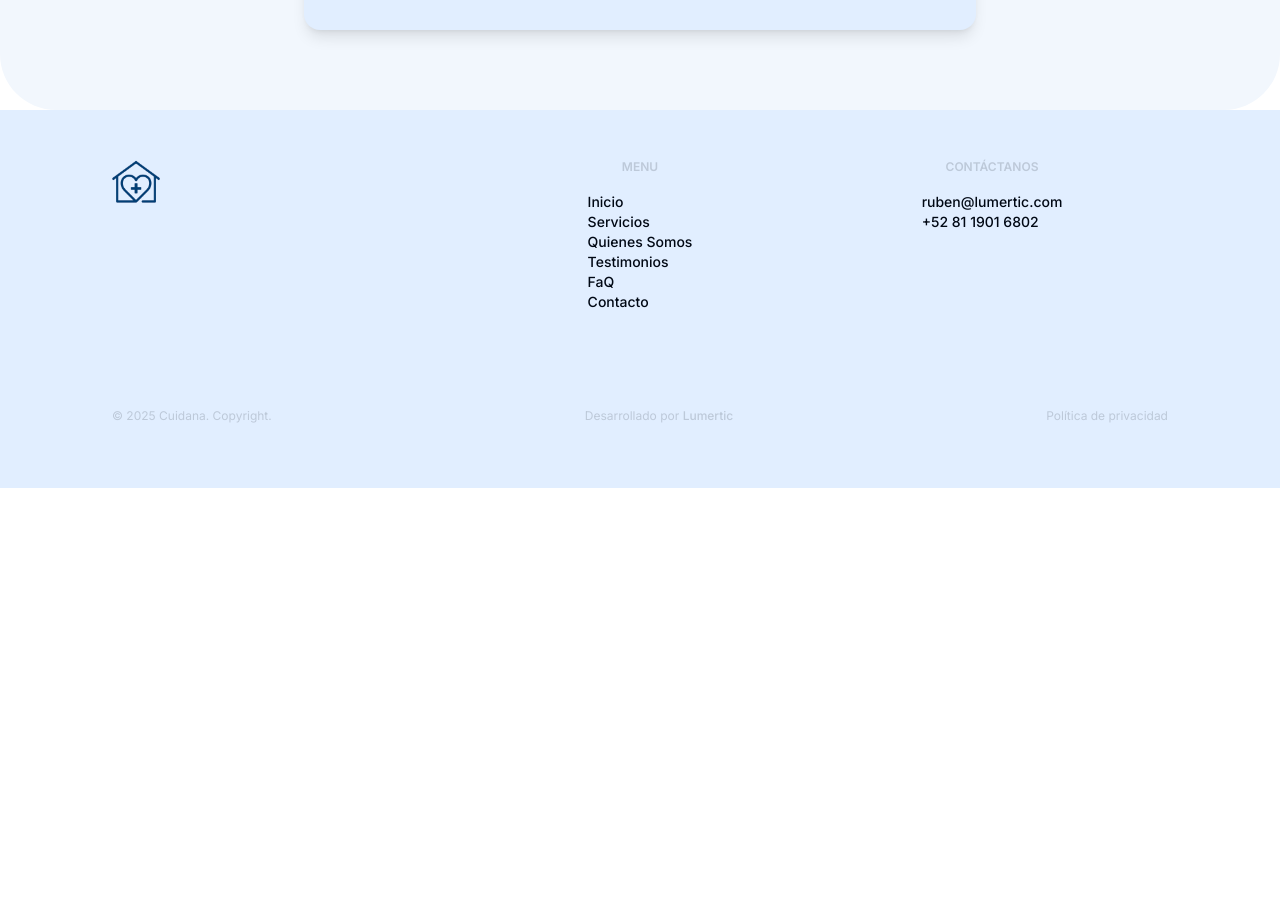
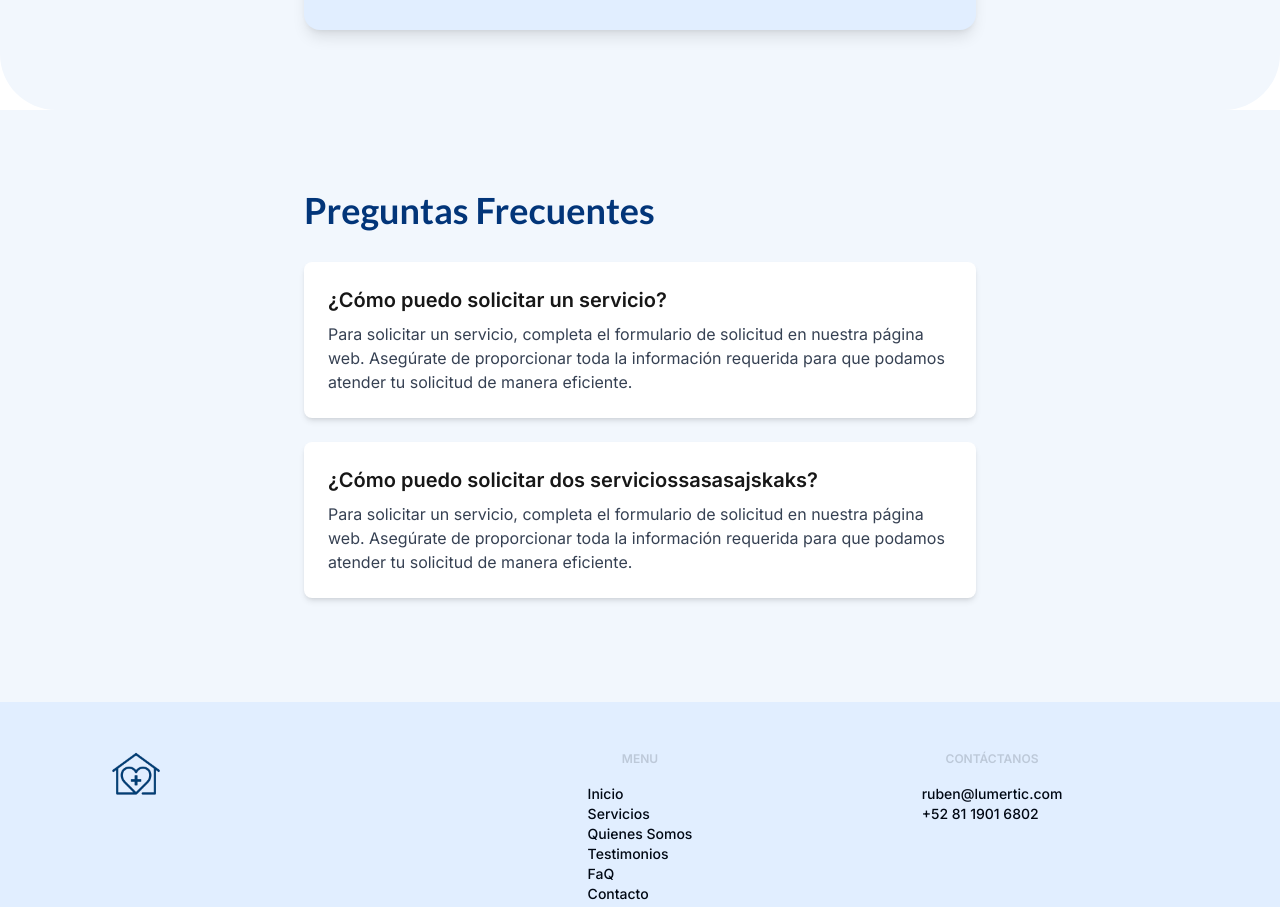
Before and after one commit to rt885/cuidana, a Next.js app: page / in a window 1280 px wide. Shown: the part 4618-5525 px from the top of the page. Before the commit the page ends 5106 px from the top, so only its background shows below. Built offline with nearby package versions, Linux system fonts and the light colour scheme.

Commit message:
feat: add FAQ section with dynamic content and integrate FAQ card component

```diff
--- /dev/null
+++ b/data/faQ/faQ.js
@@ -0,0 +1,14 @@
+export const faQ = [
+  {
+    id: 1,
+    question: "¿Cómo puedo solicitar un servicio?",
+    answer:
+      "Para solicitar un servicio, completa el formulario de solicitud en nuestra página web. Asegúrate de proporcionar toda la información requerida para que podamos atender tu solicitud de manera eficiente.",
+  },
+  {
+    id: 2,
+    question: "¿Cómo puedo solicitar dos serviciossasasajskaks?",
+    answer:
+      "Para solicitar un servicio, completa el formulario de solicitud en nuestra página web. Asegúrate de proporcionar toda la información requerida para que podamos atender tu solicitud de manera eficiente.",
+  },
+];
--- a/src/app/page.js
+++ b/src/app/page.js
@@ -6,6 +6,7 @@ import TestimonialSection from "@/components/TestimonialSection";
 import Benefits from "@/components/Home/Benefits";
 import HowItWorks from "@/components/Home/HowItWorks";
 import InitialForm from "@/components/Home/InitialForm";
+import FaQSection from "@/components/Home/FaQSection";
 
 export default function Home() {
   return (
@@ -18,6 +19,7 @@ export default function Home() {
       <Benefits />
       <HowItWorks />
       <InitialForm />
+      <FaQSection />
     </>
   );
 }
--- /dev/null
+++ b/src/components/FaQCard.js
@@ -0,0 +1,13 @@
+
+const FaQCard = ({ question, answer }) => {
+  return (
+    <div className="bg-white rounded-lg shadow-md p-6 mb-6">
+      <h3 className="text-xl font-semibold mb-2">{question}</h3>
+      <p className="text-gray-700">
+        {answer}
+      </p>
+    </div>
+  );
+}
+
+export default FaQCard;
--- /dev/null
+++ b/src/components/home/FaQSection.js
@@ -0,0 +1,25 @@
+import { faQ } from "../../../data/faQ/faQ";
+import FaQCard from "../FaQCard";
+
+const FaQSection = () => {
+  return (
+    <div className="bg-secondary-background px-40 py-20">
+      <div className="max-w-2xl mx-auto">
+        <h2 className="text-4xl font-bold text-primary-text font-lato mb-8">
+          Preguntas Frecuentes
+        </h2>
+        <ul className="space-y-6">
+          {faQ.map((FaQMap) => (
+            <FaQCard
+              key={FaQMap.id}
+              question={FaQMap.question}
+              answer={FaQMap.answer}
+            />
+          ))}
+        </ul>
+      </div>
+    </div>
+  );
+}
+
+export default FaQSection;
```
